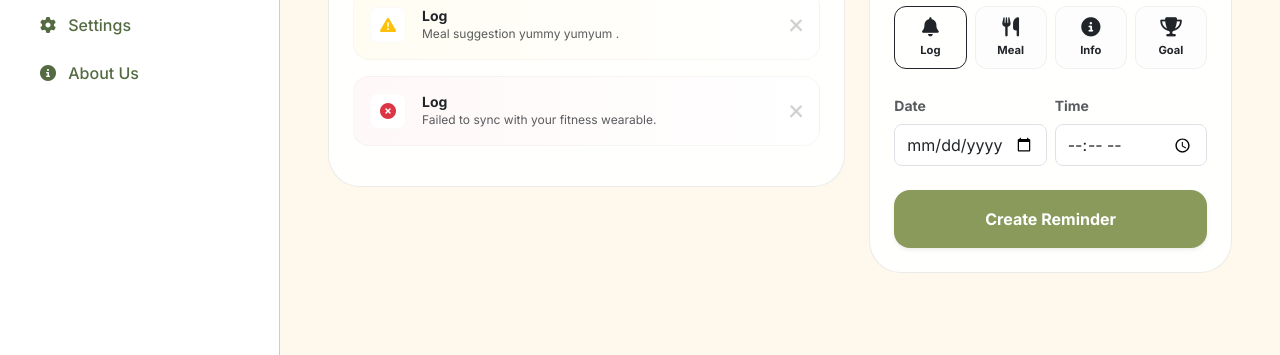
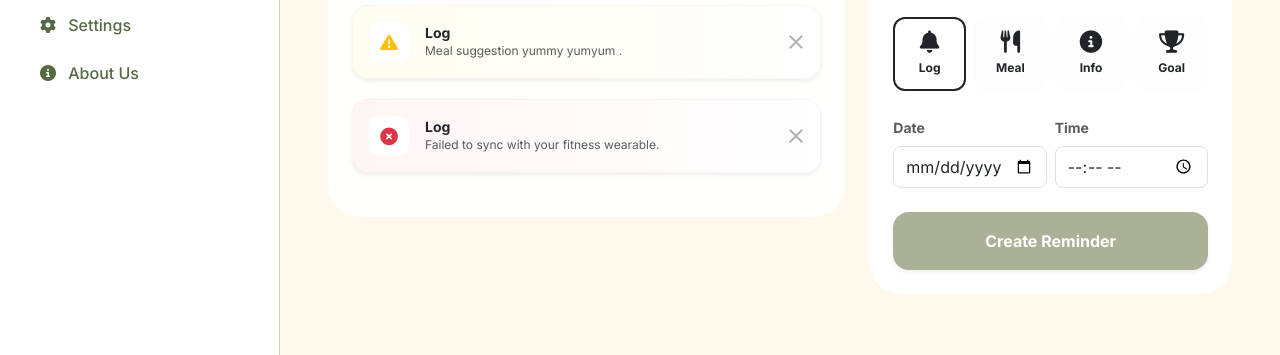
Before and after one commit to bentoplox/WebProgPalingSeronok_Health-and-Fitness-Tracker, a website: page Frontend/html/Notification.html in a window 1280 px wide. Shown: the part 445-800 px from the top of the page. Drawn offline with nearby package versions, Linux system fonts and the light colour scheme; no server answers; a web font is replaced by a local one.

Commit message:
Notifications Page

```diff
--- a/Frontend/css/style.css
+++ b/Frontend/css/style.css
@@ -216,37 +216,34 @@ body {
    13. NOTIFICATION
    ========================================= */
 
-/* Targeted card cleanup - removing shadows */
-.notification-center-card,
-.feature-card {
-    box-shadow: none !important; /* Removes the heavy shadow */
-    border: 1px solid rgba(0, 0, 0, 0.08) !important; /* Thin, premium border instead */
-    backdrop-filter: blur(10px);
+.notification-center-card {
+    border: 1px solid rgba(255, 255, 255, 0.5); /* Soft border */
+    backdrop-filter: blur(10px); /* Subtle glass effect */
     background: rgba(255, 255, 255, 0.95);
 }
 
 .bg-sage {
-    background-color: #8A9A5B !important;
+    background-color: #aab196 !important; /* Your olive/sage theme color */
 }
 
 /* Category Buttons in "Set Reminder" */
 .category-btn {
-    flex: 1;
+    flex: 1; /* Makes all buttons equal width */
     display: flex;
     flex-direction: column;
     align-items: center;
     justify-content: center;
-    padding: 10px 5px; /* Slightly tighter padding */
+    padding: 12px 5px;
     border-radius: 12px;
-    font-size: 0.7rem;
+    font-size: 0.75rem; /* Smaller text to fit */
     font-weight: 600;
-    border: 1px solid rgba(0,0,0,0.05); /* Soft border instead of transparent */
+    border: 2px solid transparent;
     background: #fdfdfd;
     transition: 0.3s;
 }
 
 .category-btn i {
-    font-size: 1.2rem; /* Scaled down slightly */
+    font-size: 1.4rem;
     margin-bottom: 5px;
 }
 
@@ -256,49 +253,48 @@ body {
     color: #6c757d;
 }
 
-/* Notification Item Base - Minimal & Spaced */
+/* Notification Item Base */
 .noti-item-minimal {
     transition: all 0.3s ease;
     background: #ffffff;
     border: 1px solid rgba(0,0,0,0.03) !important;
-    box-shadow: none !important; /* Ensuring no nested shadows */
 }
 
 .noti-item-minimal:hover {
-    transform: translateY(-1px);
-    background: #fff !important;
+    transform: translateY(-2px);
+
 }
 
 /* Icon Box Styling - The white square inside the gradient */
 .noti-icon-box {
-    width: 36px; /* Slightly smaller to feel less bulky */
-    height: 36px;
+    width: 40px;
+    height: 40px;
     background: white;
-    border-radius: 8px;
+    border-radius: 10px;
     display: flex;
     align-items: center;
     justify-content: center;
-    font-size: 1rem;
-    border: 1px solid rgba(0,0,0,0.02);
+
+    font-size: 1.1rem;
 }
 
 /* Soft Gradient Backgrounds (Subtle/Minimal) */
-.glass-blue { background: linear-gradient(90deg, #f3f8ff 0%, #ffffff 100%); }
-.glass-green { background: linear-gradient(90deg, #f4fff6 0%, #ffffff 100%); }
-.glass-yellow { background: linear-gradient(90deg, #fffdf2 0%, #ffffff 100%); }
-.glass-red { background: linear-gradient(90deg, #fff8f8 0%, #ffffff 100%); }
+.glass-blue { background: linear-gradient(90deg, #f0f7ff 0%, #ffffff 100%); }
+.glass-green { background: linear-gradient(90deg, #f2fff5 0%, #ffffff 100%); }
+.glass-yellow { background: linear-gradient(90deg, #fffcf0 0%, #ffffff 100%); }
+.glass-red { background: linear-gradient(90deg, #fff5f5 0%, #ffffff 100%); }
 
 /* Space Gap Adjustment */
 .mb-3 {
-    margin-bottom: 1rem !important; /* Clean, consistent spacing */
+    margin-bottom: 1.25rem !important; /* Increased gap between items */
 }
 
 /* Close Button Refinement */
 .btn-close {
-    width: 0.4em;
-    height: 0.4em;
-    opacity: 0.2;
+    width: 0.5em;
+    height: 0.5em;
+    opacity: 0.3;
 }
 .btn-close:hover {
-    opacity: 0.6;
+    opacity: 0.8;
 }
--- a/Frontend/html/Notification.html
+++ b/Frontend/html/Notification.html
@@ -58,7 +58,7 @@
 
         <div class="row g-4">
             <div id="noti-section" class="col-lg-7 col-12">
-                <div class="card notification-center-card p-4 rounded-5 border-0 shadow-lg">
+                <div class="card notification-center-card p-4 rounded-5 border-0 ">
                     <div class="d-flex justify-content-between align-items-center mb-4">
                         <h5 class="fw-bold text-olive mb-0">Notification Center</h5>
                         <button class="btn btn-sm btn-light rounded-pill text-muted px-3">See All</button>
@@ -123,7 +123,7 @@
             </div>
 
             <div id="remind-section" class="col-lg-5 col-12 d-lg-block">
-                <div class="card feature-card p-4 border-0 shadow-sm rounded-5 h-100">
+                <div class="card feature-card p-4 border-0  rounded-5 h-100">
                     <h5 class="fw-bold text-olive mb-4">Set Reminder</h5>
 
                     <div class="mb-3">
```
